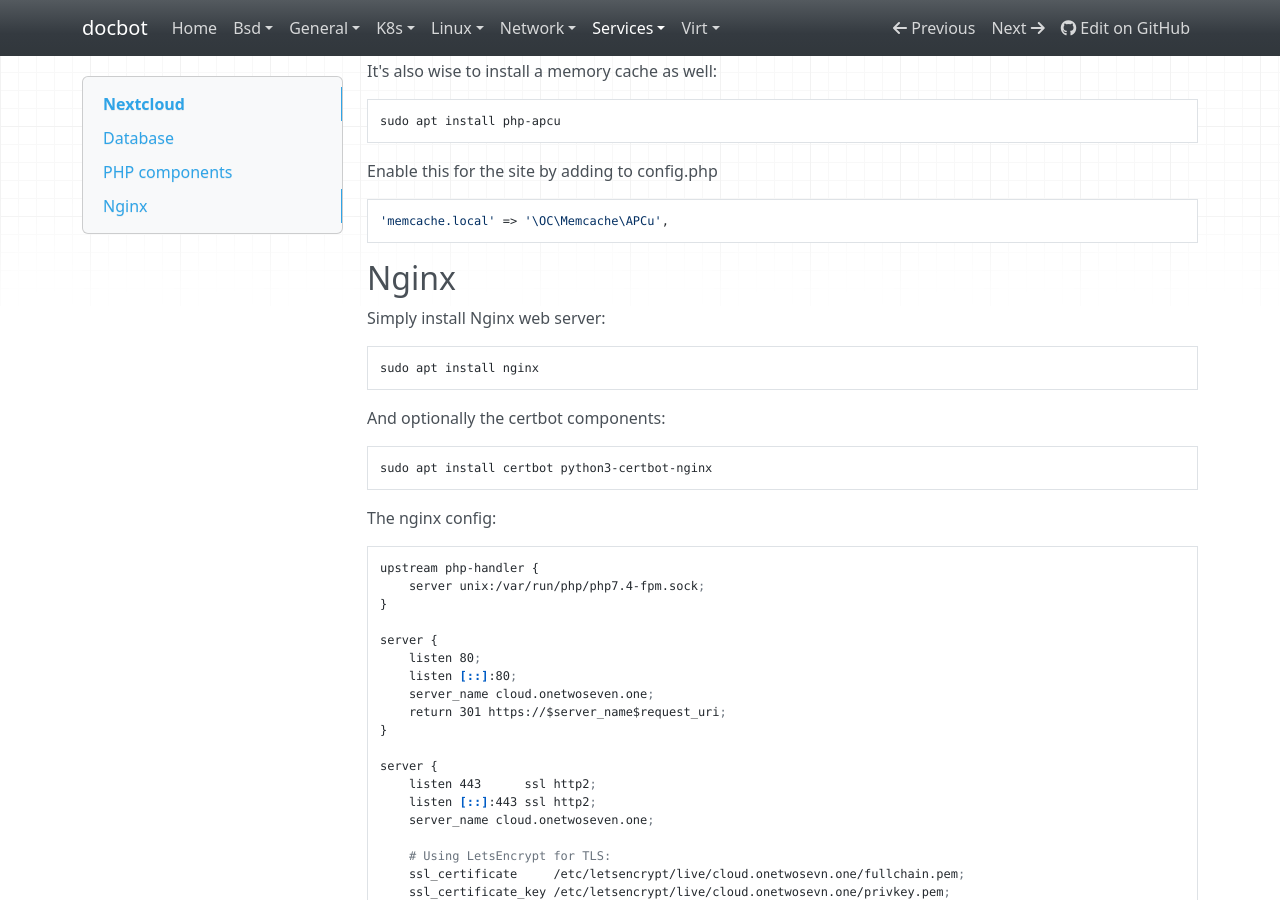
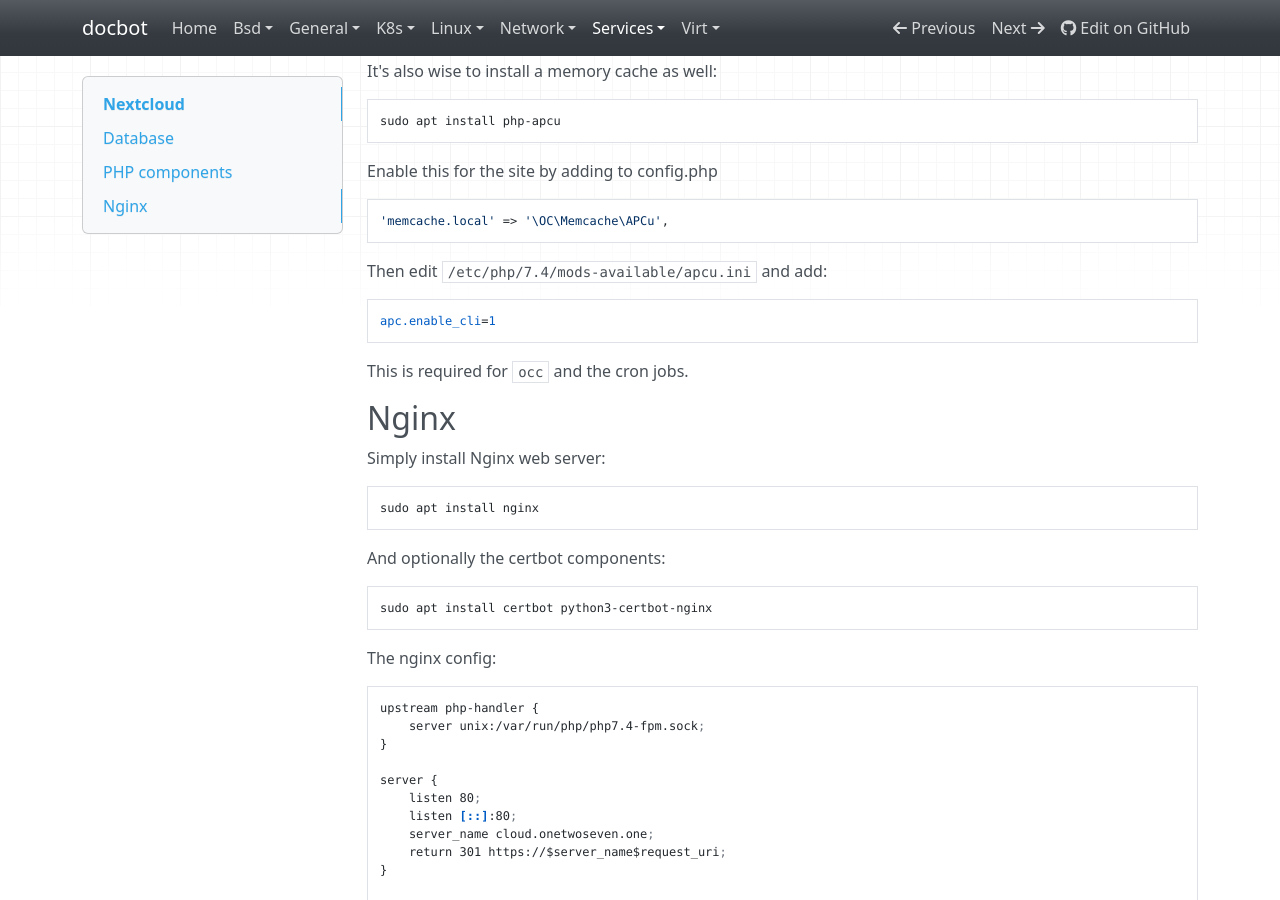
Before and after one commit to noahbailey/docbot, an MkDocs documentation site: the page built from docs/services/nextcloud.md, in a window 1280 px wide and 900 px high, scrolled down 778 px. Built offline with MkDocs 1.6.1, drawn with Linux system fonts in a browser that asks for light colours; nearby versions of some CDN libraries.

Commit message:
PHP tweaks for nextcloud

````diff
--- a/docs/services/nextcloud.md
+++ b/docs/services/nextcloud.md
@@ -43,6 +43,14 @@ Enable this for the site by adding to config.php
 ```php
 'memcache.local' => '\OC\Memcache\APCu',
 ```
+
+Then edit `/etc/php/7.4/mods-available/apcu.ini` and add:
+
+```ini
+apc.enable_cli=1
+```
+
+This is required for `occ` and the cron jobs.
 
 ## Nginx
 
````
Also changed, not shown: other parts of docs/services/nextcloud.md (+1 -1 lines).
